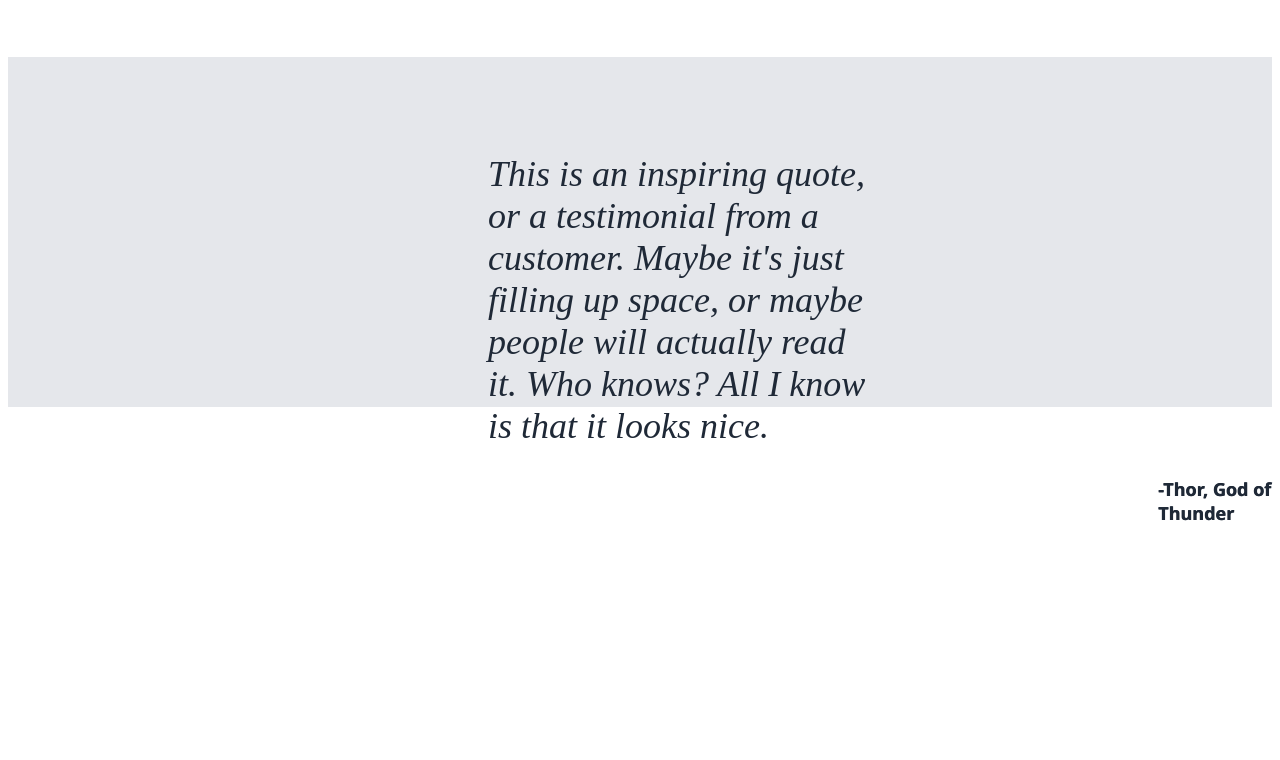
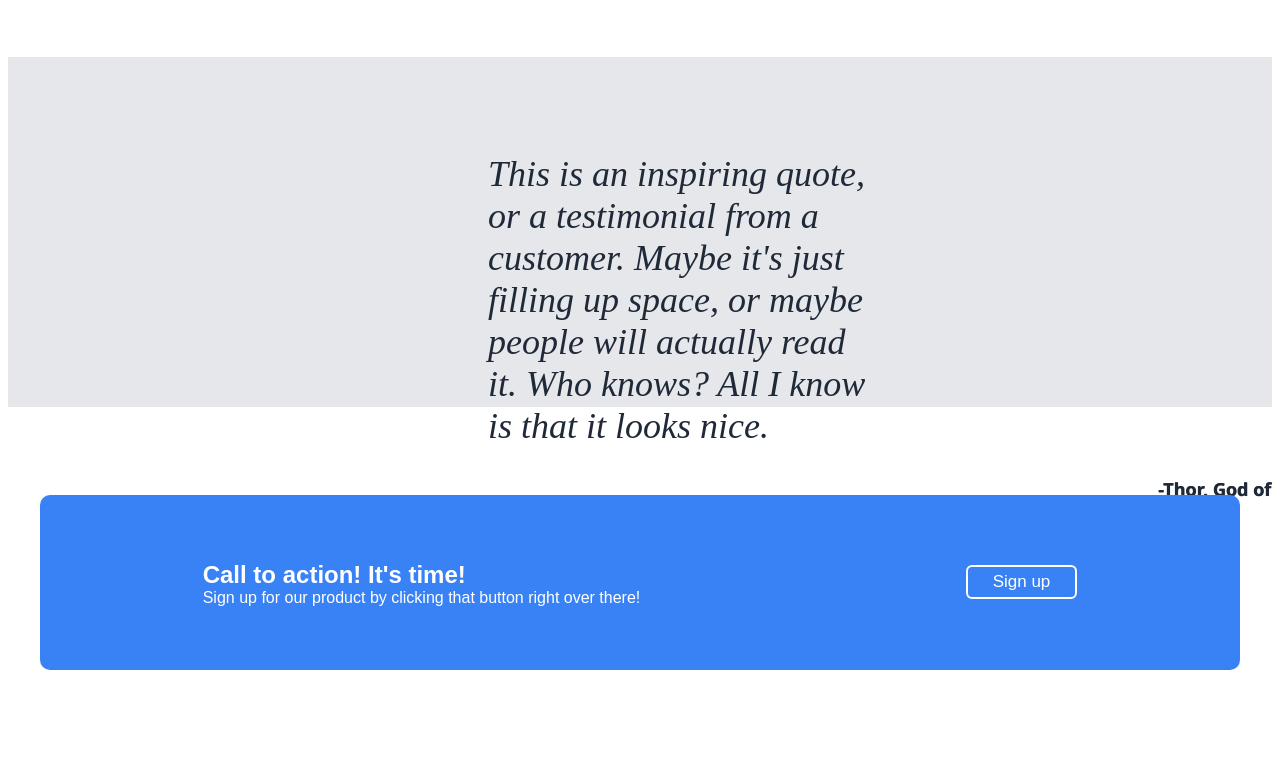
Before and after one commit to shantanu2693/Flexbox-project, a plain HTML site: page index.html in a window 1280 px wide. Shown: the part 869-1629 px from the top of the page. Before the commit the page ends 1394 px from the top, so only its background shows below. Drawn offline with Linux system fonts and the light colour scheme.

Commit message:
Create Call-to-action section

```diff
--- a/css/styles.css
+++ b/css/styles.css
@@ -160,3 +160,56 @@ body {
     text-shadow: 0.5px 0 #1F2937;
     padding-left: 1150px;
 }
+
+.call-to-action {
+    width: 100vw;
+    height: 350px;
+    display: flex;
+    flex-direction: column;
+    justify-content: center;
+    align-items: center;
+}
+
+.outer-container {
+    background-color: #3882F6;
+    width: 1200px;
+    color: white;
+    border-radius: 10px;
+    height: 175px;
+    display: flex;
+    flex-direction: column;
+    justify-content: center;
+    align-items: space-around;
+}
+
+.inner-container {
+    display: flex;
+    justify-content: space-around;
+    font-family: Arial, Helvetica, sans-serif;
+}
+
+
+.inner-container > button {
+    align-self: center;
+    font-size: 17px;
+    background-color: #3882F6;
+    color: white;
+    border: 2px solid white;
+    border-radius: 6px;
+    padding: 5px 25px;
+}
+
+.text {
+    display: flex;
+    flex-direction: column;
+    align-items: flex-start;
+    justify-content: flex-end;
+}
+
+.text > h2 {
+    margin-bottom: 0;
+}
+
+.text > p {
+    margin-top: 0;
+}
--- a/index.html
+++ b/index.html
@@ -60,5 +60,18 @@
         <h3>-Thor, God of Thunder</h3>
     </div>
 
+    <div class="call-to-action">
+        <div class="outer-container">
+            <div class="inner-container">
+                <div class="text">
+                    <h2>Call to action! It's time!</h2>
+                    <p>Sign up for our product by clicking that button right over there!</p>
+                </div>
+                <button>Sign up</button>
+            </div>
+        </div>
+    </div>
+
+
 </body>
 </html>
```
